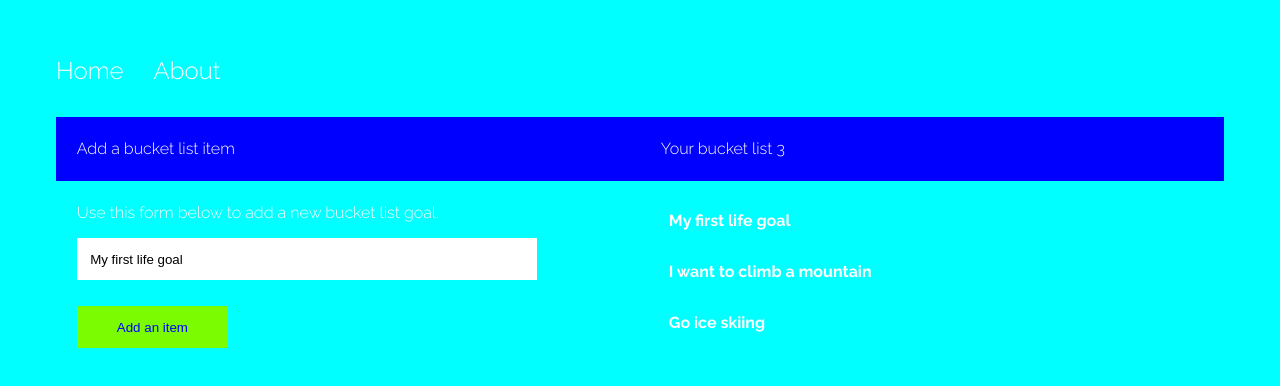
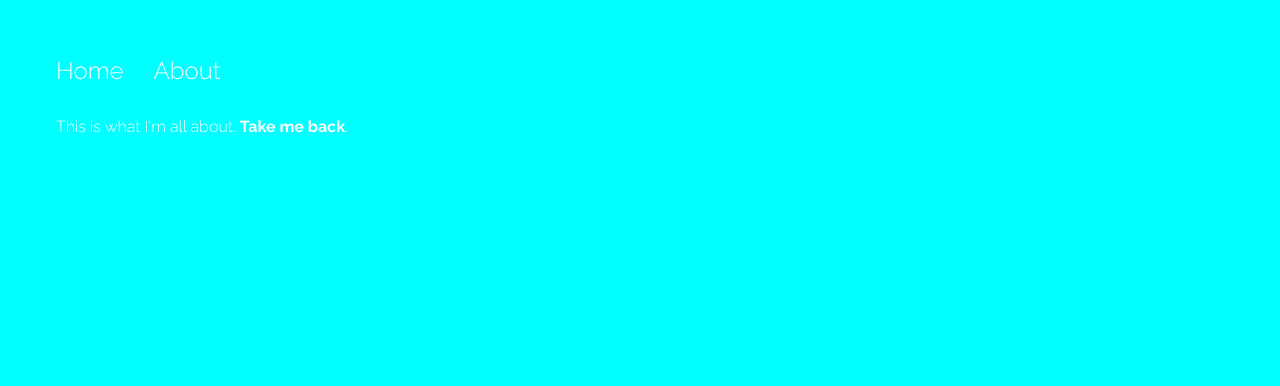
Before and after one commit to keremh/angular-demo-app, an Angular app: page /about/48 in a window 1280 px wide. Before the commit this address led to /. Shown: the top 386 px of the page. Built offline with nearby package versions, Linux system fonts and the light colour scheme.

Commit message:
routing added

```diff
--- a/src/app/about/about.component.html
+++ b/src/app/about/about.component.html
@@ -1,3 +1,3 @@
 <p>
-  about works!
+  This is what I'm all about. <a href="" (click)="sendMeHome()"><strong>Take me back</strong></a>.
 </p>
--- a/src/app/about/about.component.ts
+++ b/src/app/about/about.component.ts
@@ -1,4 +1,7 @@
 import { Component, OnInit } from '@angular/core';
+import { ActivatedRoute } from '@angular/router';
+import { Router } from '@angular/router';
+
 
 @Component({
   selector: 'app-about',
@@ -7,9 +10,15 @@ import { Component, OnInit } from '@angular/core';
 })
 export class AboutComponent implements OnInit {
 
-  constructor() { }
+  constructor(private route: ActivatedRoute, private router: Router) {
+    this.route.params.subscribe(res => console.log(res.id));
+  }
 
   ngOnInit() {
   }
 
+  sendMeHome(){
+    this.router.navigate(['']);
+  }
+
 }
--- a/src/app/app-routing.module.ts
+++ b/src/app/app-routing.module.ts
@@ -1,7 +1,20 @@
 import { NgModule } from '@angular/core';
 import { Routes, RouterModule } from '@angular/router';
+import { HomeComponent } from './home/home.component';
+import { AboutComponent } from './about/about.component';
 
-const routes: Routes = [];
+
+
+const routes: Routes = [
+  {
+    path: '',
+    component: HomeComponent
+  },
+  {
+    path: 'about/:id',
+    component: AboutComponent
+  }
+];
 
 @NgModule({
   imports: [RouterModule.forRoot(routes)],
--- a/src/app/app.component.html
+++ b/src/app/app.component.html
@@ -1,8 +1,8 @@
 <!--The content below is only a placeholder and can be replaced.-->
 <ul>
   <li><a routerLink="">Home</a> </li>
-  <li><a routerLink="about">About</a> </li>
+  <li><a routerLink="about/48">About</a> </li>
 </ul>
 
-<app-home></app-home>
+
 <router-outlet></router-outlet>
```
